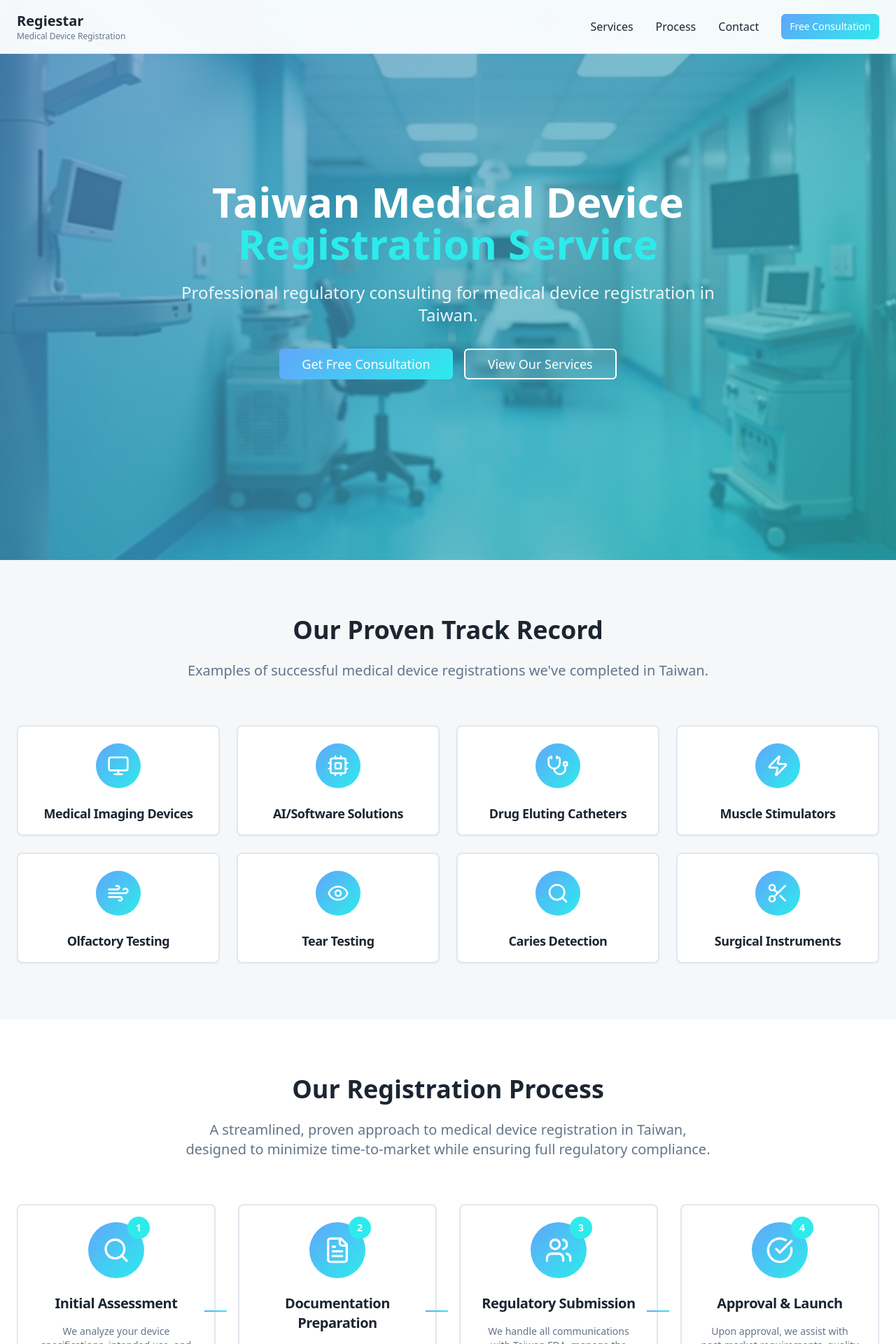
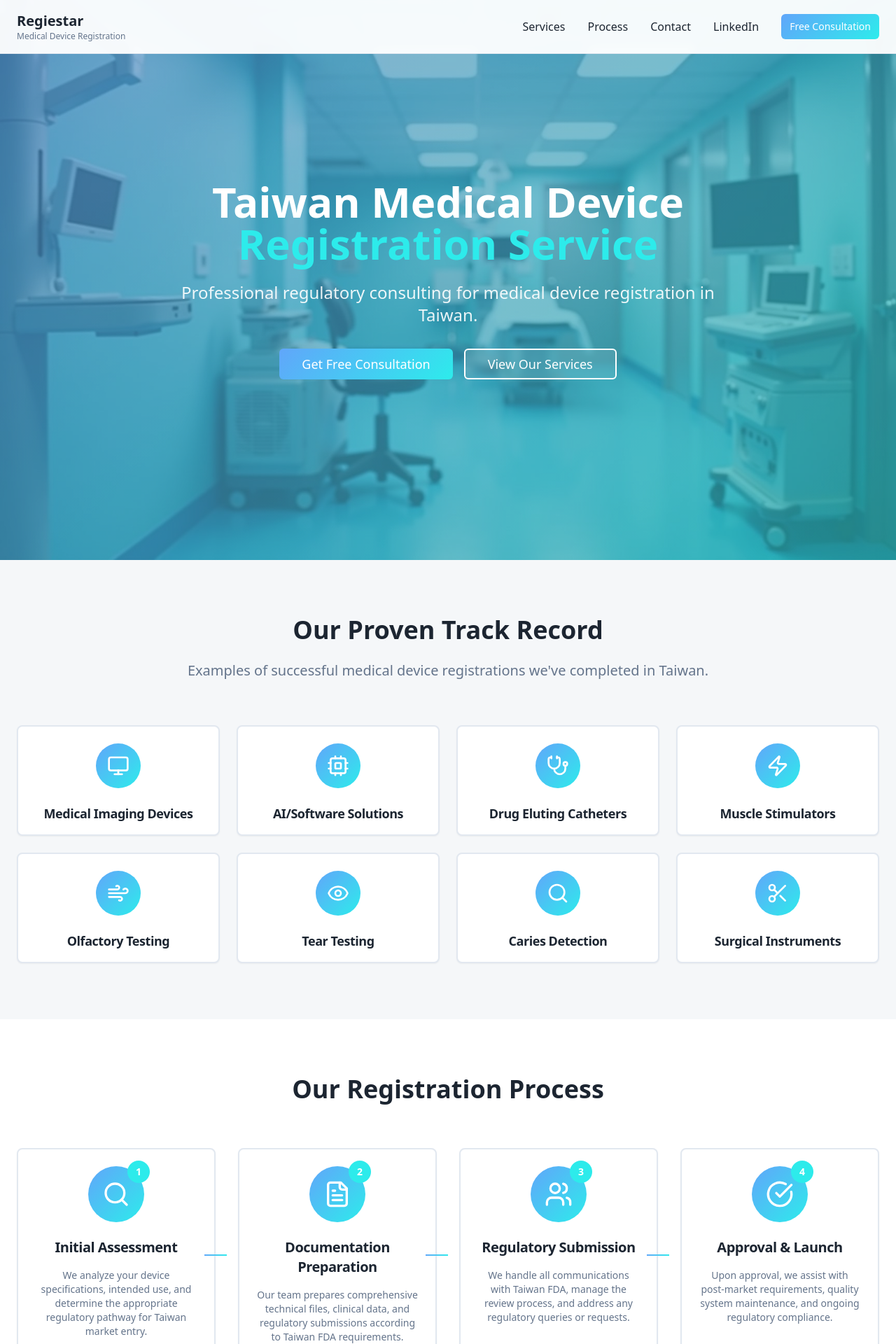
Before and after one commit to swedelin/taiwan-medreg-guide, a React (Vite) app: page / in a window 1280 px wide. Shown: the top 1920 px of the page at 70% size. Built offline with nearby package versions, Linux system fonts and the light colour scheme.

Commit message:
Remove hero subtitle and add LinkedIn link
Remove the subtitle "A streamlined, proven approach to medical device registration in Taiwan, designed to minimize time-to-market while ensuring full regulatory compliance." from the Hero section and add a LinkedIn link to the company's LinkedIn profile.

```diff
--- a/src/components/Header.tsx
+++ b/src/components/Header.tsx
@@ -21,6 +21,9 @@ const Header = () => {
           <a href="#contact" className="text-foreground hover:text-medical-blue transition-colors">
             Contact
           </a>
+          <a href="https://www.linkedin.com/company/regiestar/" target="_blank" rel="noopener noreferrer" className="text-foreground hover:text-medical-blue transition-colors">
+            LinkedIn
+          </a>
           <Button variant="medical" size="sm">
             Free Consultation
           </Button>
--- a/src/components/Process.tsx
+++ b/src/components/Process.tsx
@@ -32,10 +32,6 @@ const Process = () => {
           <h2 className="text-4xl font-bold text-foreground mb-6">
             Our Registration Process
           </h2>
-          <p className="text-xl text-muted-foreground max-w-3xl mx-auto">
-            A streamlined, proven approach to medical device registration in Taiwan,
-            designed to minimize time-to-market while ensuring full regulatory compliance.
-          </p>
         </div>
 
         <div className="grid grid-cols-1 md:grid-cols-2 lg:grid-cols-4 gap-8">
```
